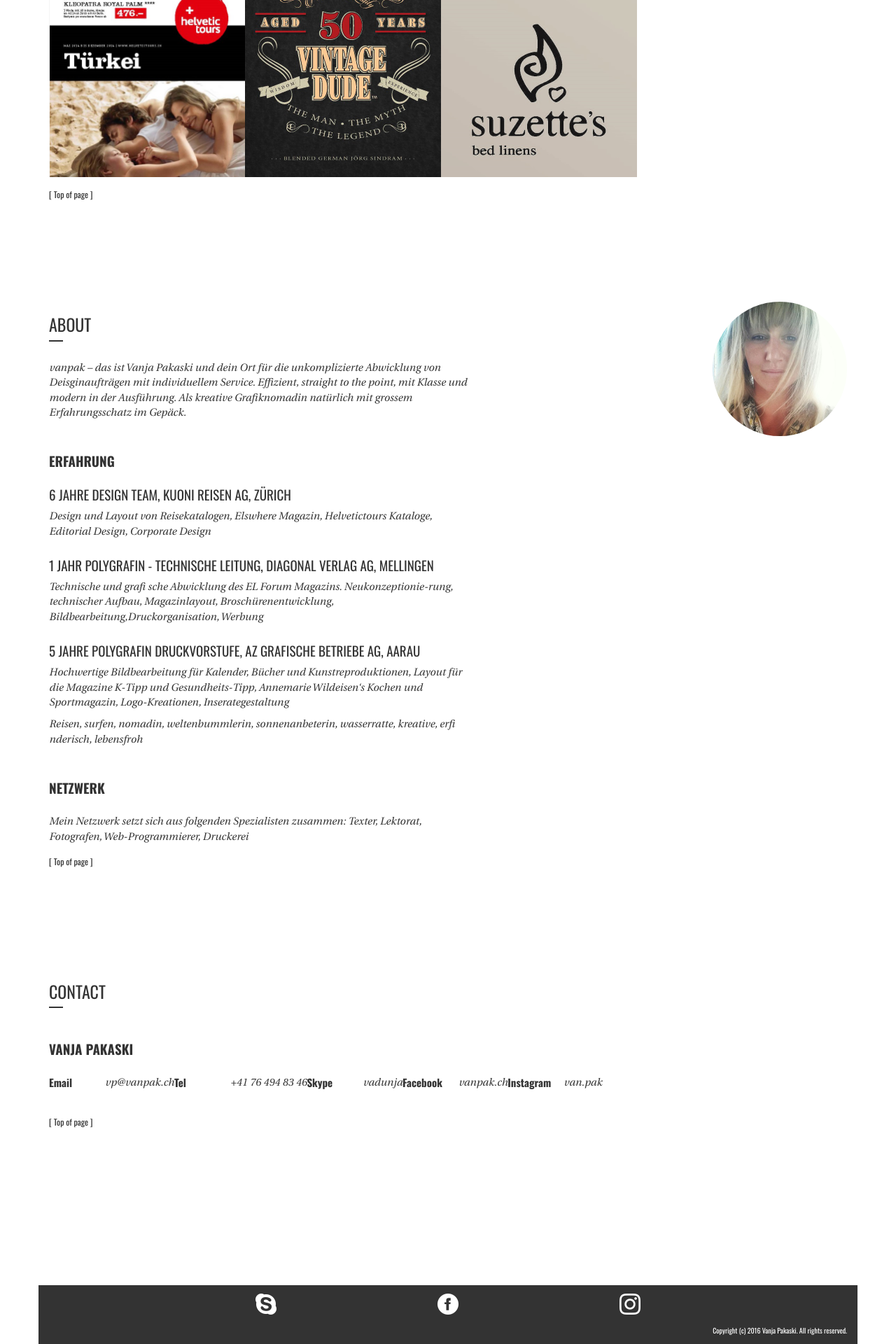
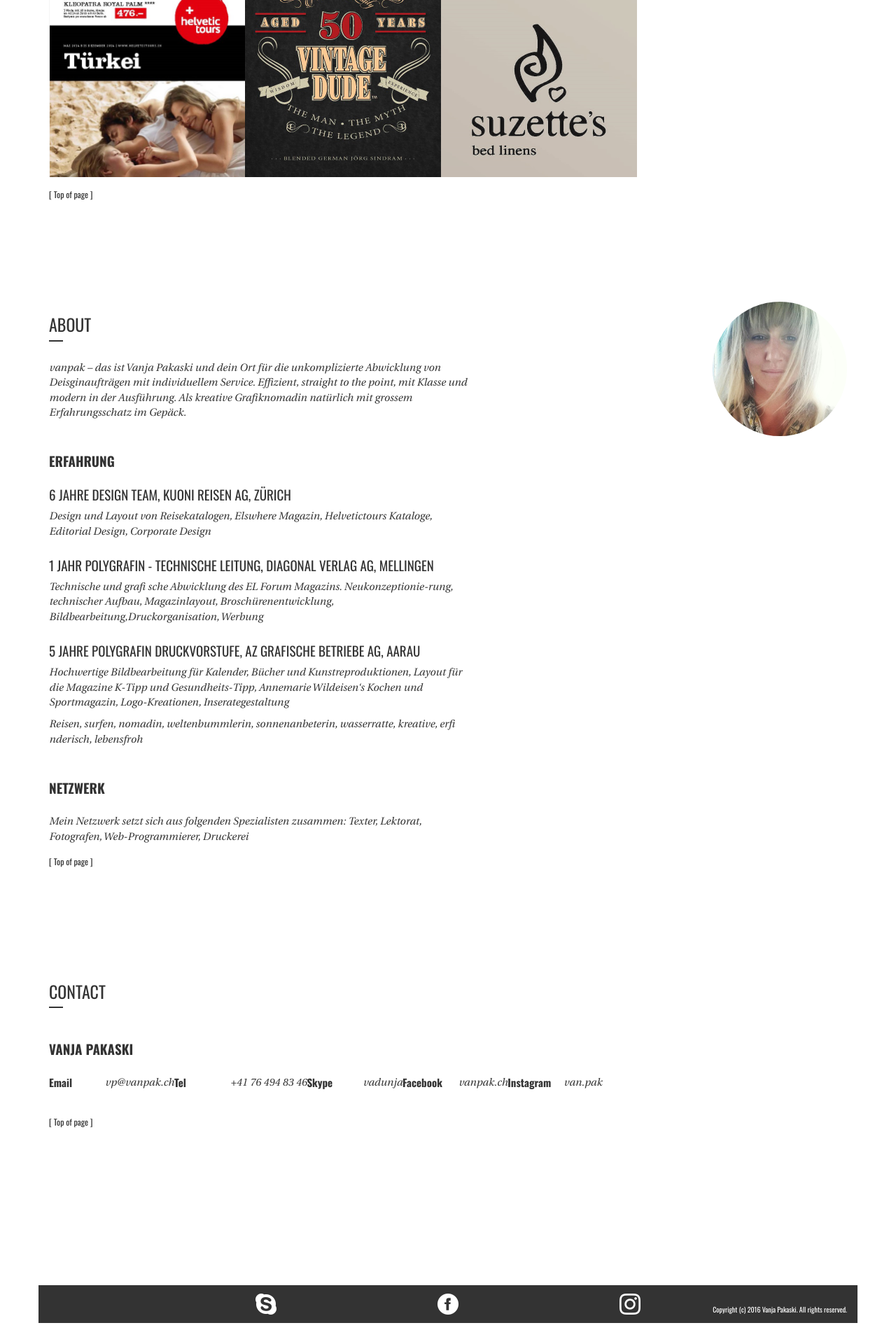
Before and after one commit to vanpak/vanpak.github.io, a Jekyll site: the page built from index.html, in a window 1280 px wide. Shown: the part 1634-3554 px from the top of the page at 70% size. Built offline with Jekyll 4.4.1, drawn with Linux system fonts in a browser that asks for light colours; after the commit the page ends 3524 px from its top, so only the background shows below that.

Commit message:
align footer icons bottom with copyright bottom

```diff
--- a/css/default.css
+++ b/css/default.css
@@ -58,6 +58,7 @@ nav#nav-languages a > abbr {
 
 body > footer {
   font-size: 10px;
+  text-align: center;
 }
 
 body > footer .container {
@@ -68,7 +69,6 @@ body > footer .container {
 body > footer ul {
   width: 100%;
   display: inline-block;
-  text-align: center;
 }
 
 body > footer ul li {
@@ -83,10 +83,16 @@ body > footer img {
 }
 
 body > footer p#p-copyright {
-  float: right;
   margin: 0px;
   margin-top: 16px;
-  width: fit-content;
+}
+
+@media all and (min-width:991px) {
+  body > footer p#p-copyright {
+    float: right;
+    margin-top: -14px;
+    width: fit-content;
+  }
 }
 
 main > section {
```
